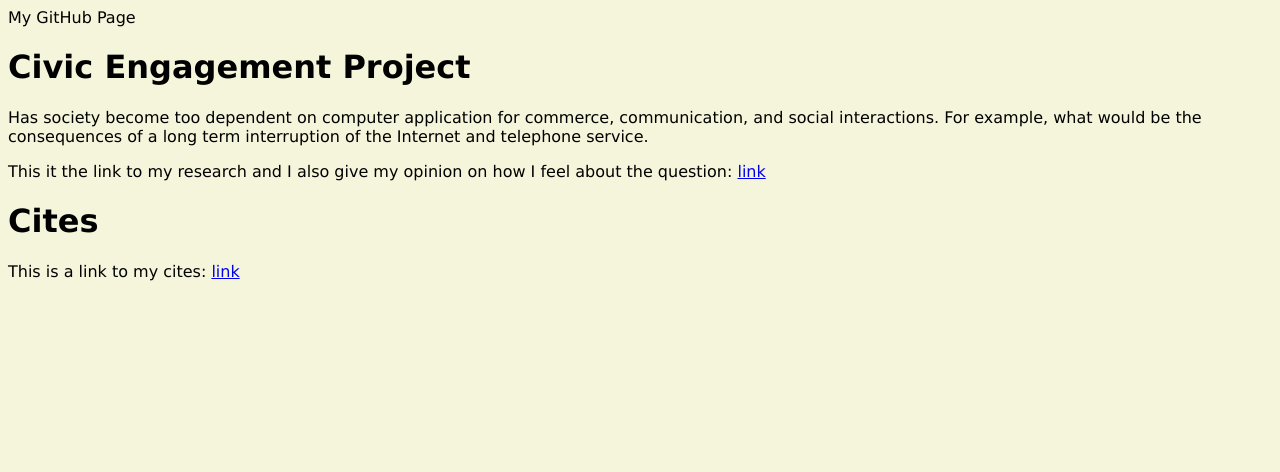
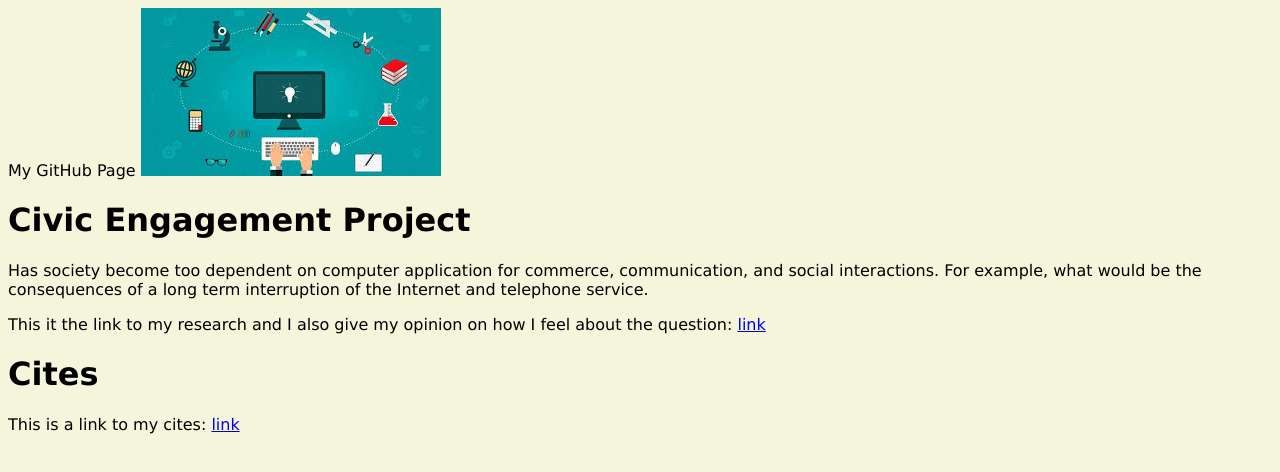
Before and after one commit to mhogan-pvcc/mhogan-pvcc.github.io, a plain HTML site: page index.html in a window 1280 px wide. Drawn offline with Linux system fonts and the light colour scheme.

Commit message:
Update index.html

```diff
--- a/index.html
+++ b/index.html
@@ -5,6 +5,8 @@
   <style>
     body {281700; background-color: #F5F5DC; font-family: tahome, verdana
   </style>
+  <img src="Civic Engagement.jpg">
+
 
   <body>
     <h1>Civic Engagement Project</h1>
```
